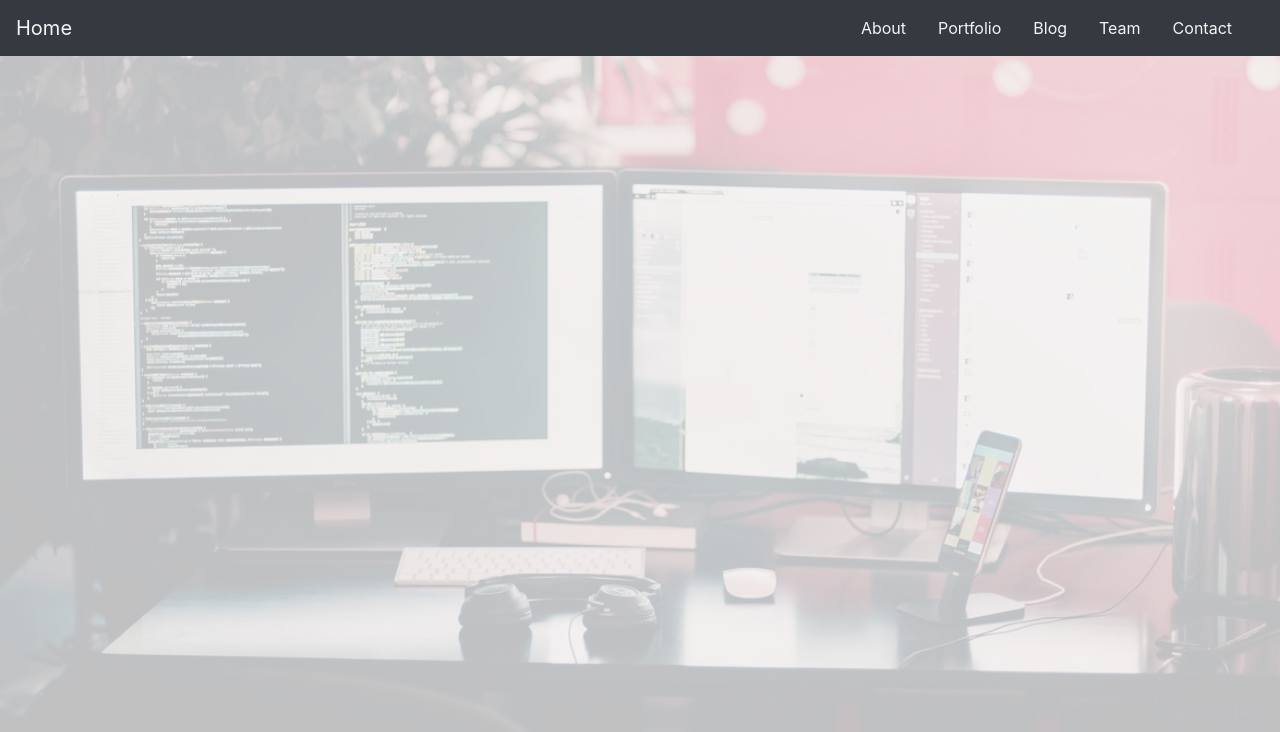
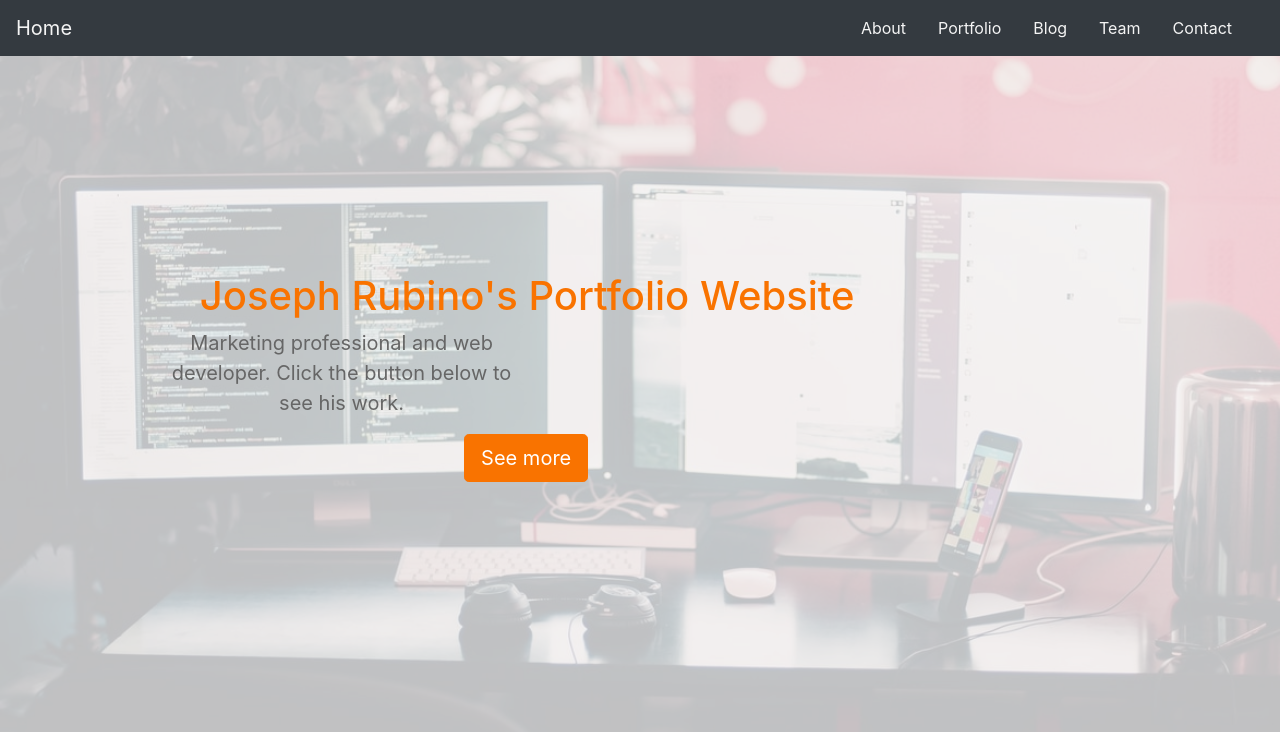
Before and after one commit to jrubino22/portfolio-site, a website: page index.html in a window 1280 px wide. Drawn offline with nearby package versions, Linux system fonts and the light colour scheme.

Commit message:
header description

```diff
--- a/css/style.css
+++ b/css/style.css
@@ -31,6 +31,7 @@
     background-position: center;
 
    }
+
 .overlay{
     position: absolute;
     min-height: 100%;
@@ -39,3 +40,29 @@
     top: 0;
     background: rgba(244, 244, 244, 0.79);
    }
+
+   .description {
+    position: absolute;
+    top: 30%;
+    margin: auto;
+    padding: 2em;
+}
+
+.description h1{
+    margin-left: 2px;
+    color:#F97300 ;
+}
+
+.description p{
+    color:#666;
+    font-size: 20px;
+    width: 50%;
+    line-height: 1.5;
+    padding-left: 2em
+   }
+
+.description button{
+    border:1px  solid #F97300;
+    background:#F97300;
+    color:#fff;
+ }
--- a/index.html
+++ b/index.html
@@ -6,7 +6,7 @@
     <meta http-equiv="X-UA-Compatible" content="IE=edge">
     <meta name="viewport" content="width=device-width, initial-scale=1.0">
     <link rel="stylesheet" href="node_modules/bootstrap/dist/css/bootstrap.min.css" />
-    <link rel="stulesheet" href="node_modules/bootstrap-social/bootstrap-social.css" />
+    <link rel="stylesheet" href="node_modules/bootstrap-social/bootstrap-social.css" />
     <link rel="stylesheet" href="node_modules/font-awesome/css/font-awesome.min.css" />
     <link rel="stylesheet" href="https://fonts.googleapis.com/css?family=Lobster|Open+Sans" />
     <link rel="stylesheet" type="text/css" href="css/style.css">
@@ -42,8 +42,16 @@
         </div>
     </nav>
 
-    <header class="header">
+    <header class="header text-center">
         <div class="overlay"></div>
+        <div class="container">
+            <div class="description">
+                <h1>Joseph Rubino's Portfolio Website</h1>
+                    <p>Marketing professional and web developer. Click the button below to see his work.</p>
+                    <button class="btn btn-outline-secondary btn-lg">See more</button>
+
+            </div>
+        </div>
     </header>
 
 
```
